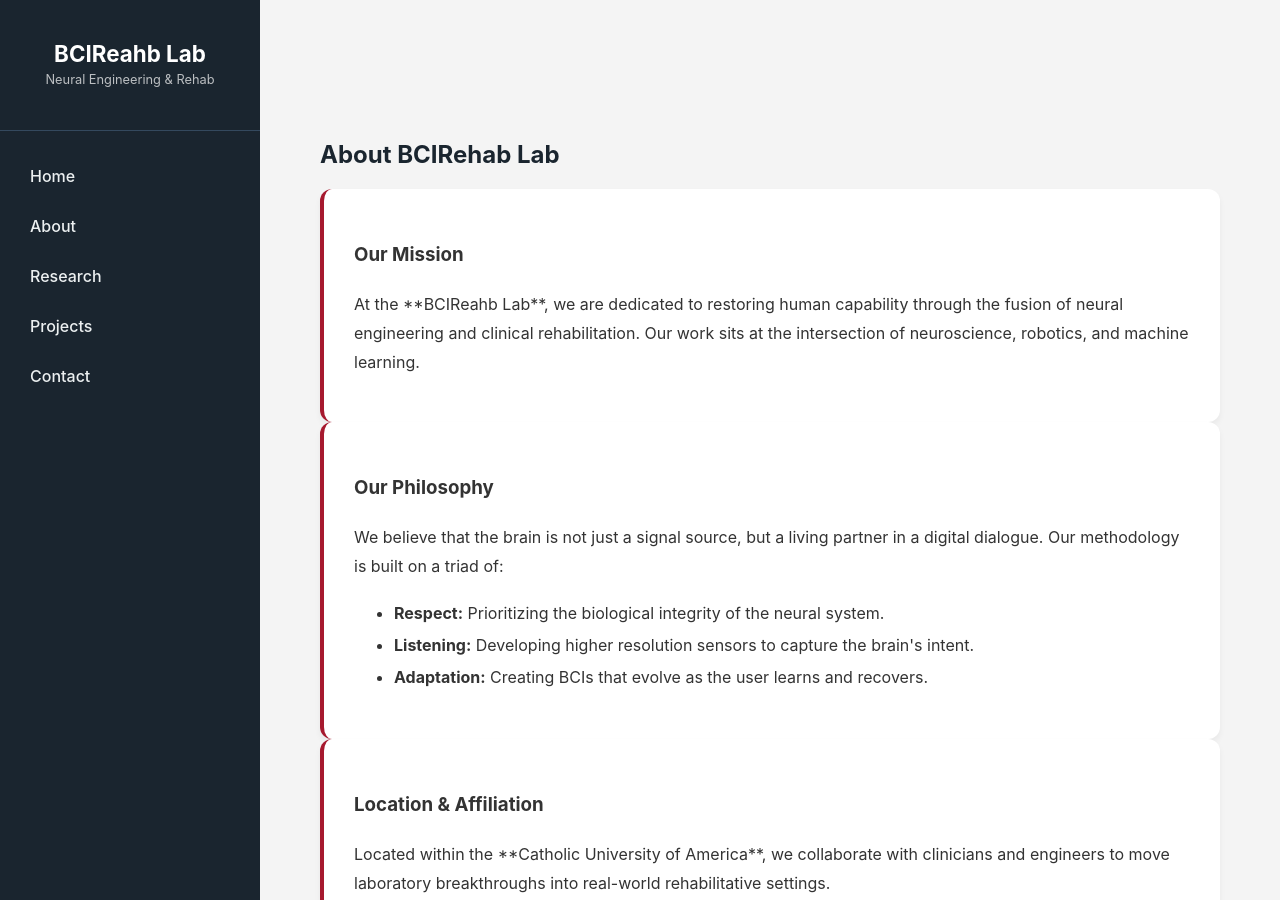
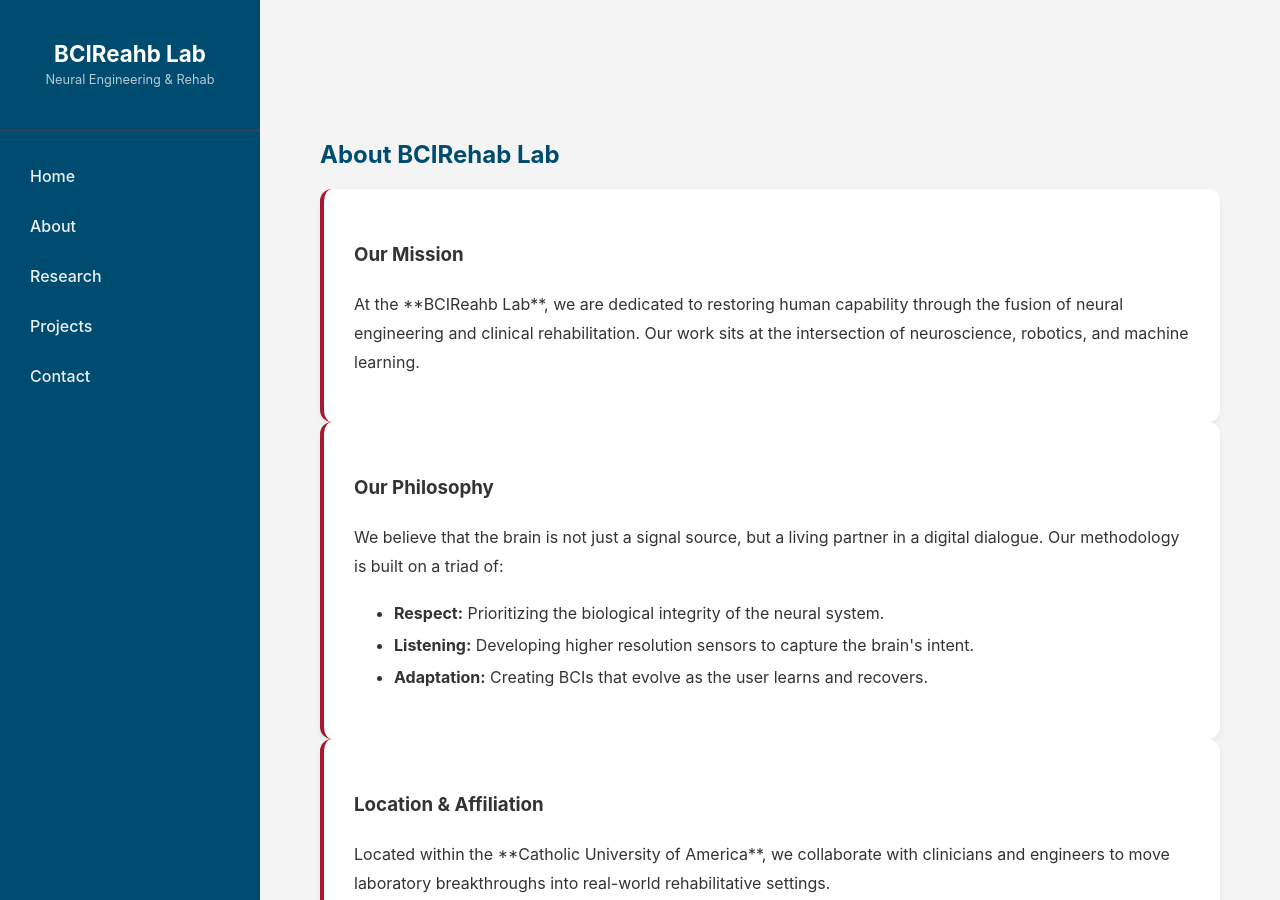
Before and after one commit to alessandrovato/alessandrovato.github.io, a Jekyll site: the page built from index.html, in a window 1280 px wide and 900 px high. Built offline with Jekyll 4.4.1, drawn with Linux system fonts in a browser that asks for light colours.

Commit message:
Update default.html

```diff
--- a/_layouts/default.html
+++ b/_layouts/default.html
@@ -11,7 +11,8 @@
         :root {
             --nav-width: 260px;
             --bg-color: #f4f4f4;
-            --sidebar-color: #1a252f; /* Original Dark Slate */
+            /* --sidebar-color: #1a252f; /* Original Dark Slate */
+            --sidebar-color: #004c70;
             --accent: #A6192E;        /* Official CUA Red */
             --card-bg: #ffffff;
         }
```
